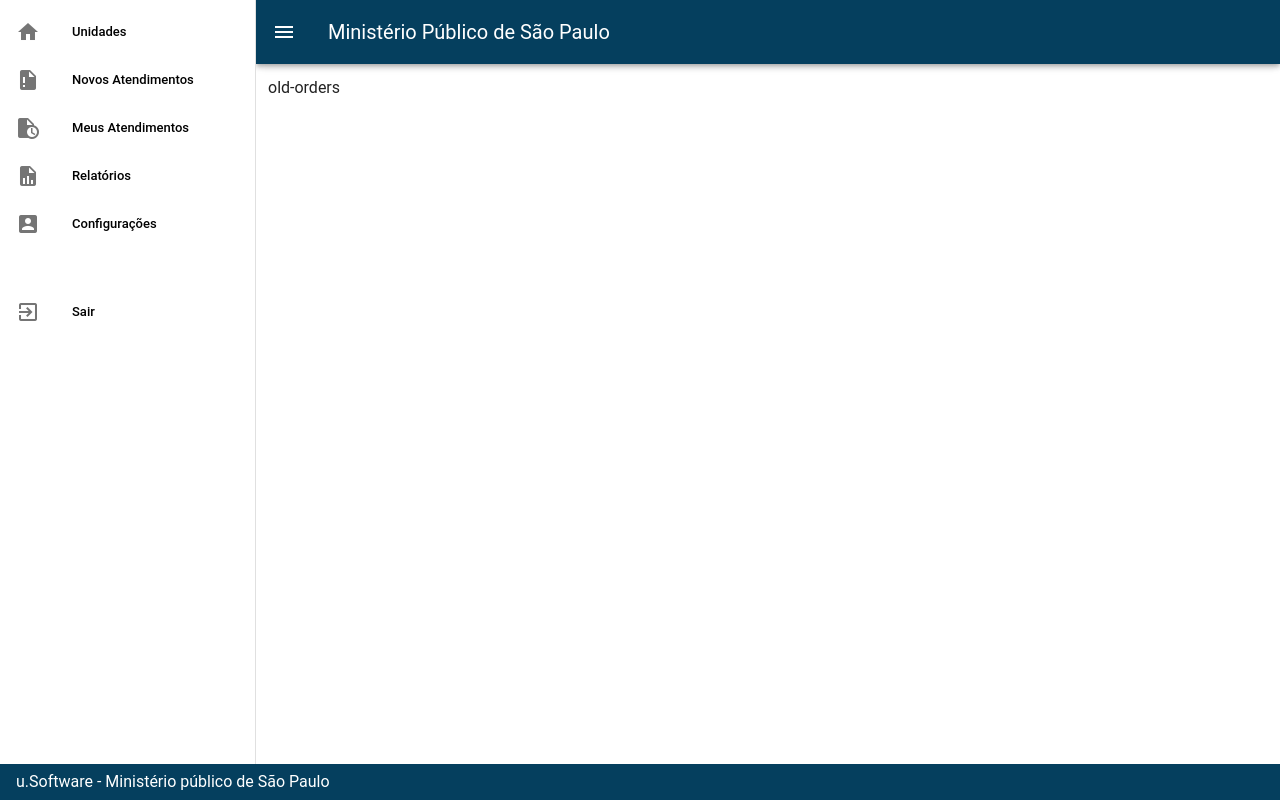
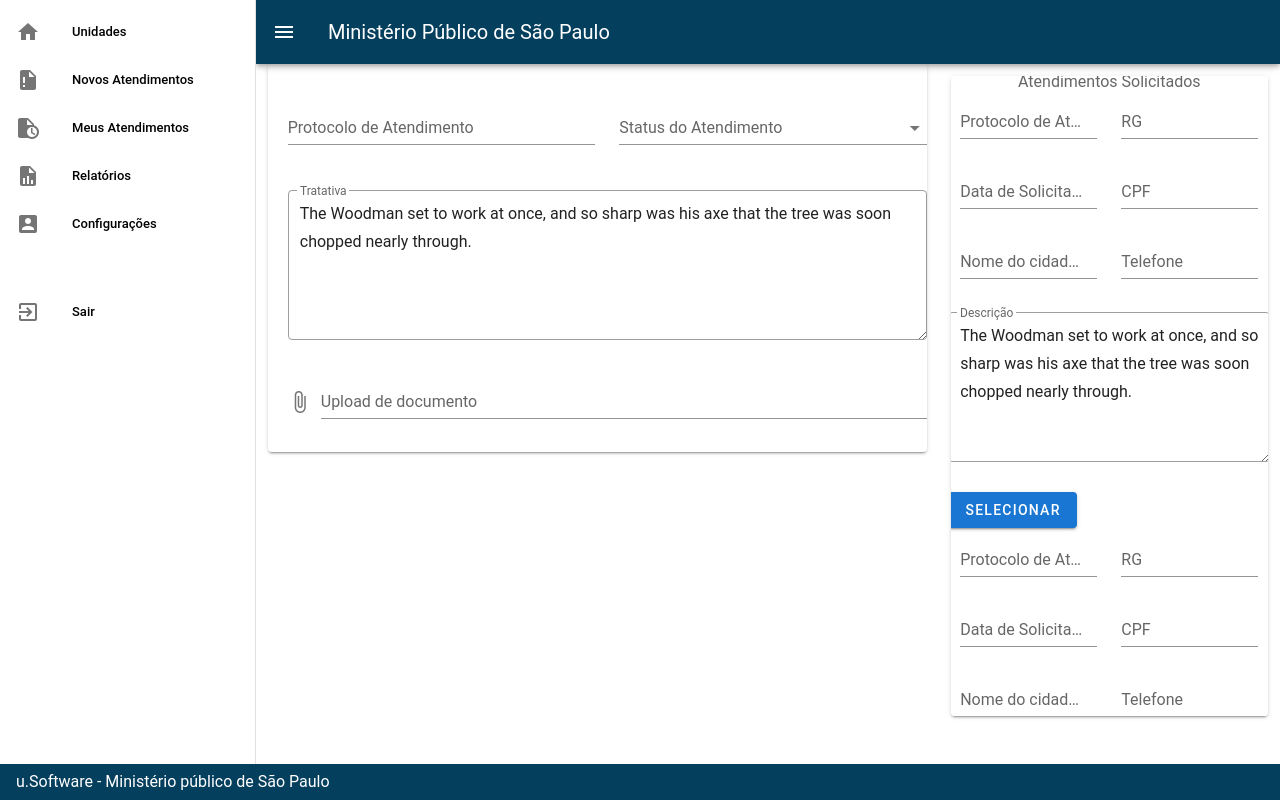
Before and after one commit to AlmeidaIgorCarlos/uSoftware-mp-front, a Vue app: page /main/old-orders in a window 1280 px wide. Built offline with nearby package versions, Linux system fonts and the light colour scheme.

Commit message:
preview design of new-orders and old-orders done

```diff
--- a/src/views/new-orders.vue
+++ b/src/views/new-orders.vue
@@ -1,5 +1,104 @@
 <template>
-  <div>new-orders</div>
+  <v-row justify="start">
+    <v-col cols="12" md="12" lg="2">
+      <v-card>
+        <v-row class="padding-top top-padding" justify="center">
+          <v-row justify="center">
+            <v-label>
+              <p>Pesquisa</p>
+            </v-label>
+          </v-row>
+          <v-col cols="12" sm="11">
+            <v-form>
+              <v-select label="Cidade" :items="units"></v-select>
+            </v-form>
+          </v-col>
+        </v-row>
+      </v-card>
+    </v-col>
+    <v-col cols="12" md="12" lg="10">
+      <v-card class="left-padding top-padding right-padding card-height card-scroll">
+        <v-row justify="center">
+          <v-label>Atendimentos Solicitados</v-label>
+        </v-row>
+        <v-form class="item-order">
+          <v-row justify="start">
+            <v-col cols="12" sm="6">
+              <v-text-field placeholder="Protocolo" label="Protocolo de Atendimento" readonly />
+              <v-text-field placeholder="Data de Solicitação" label="Data de Solicitação" readonly />
+              <v-text-field placeholder="Nome do cidadão" label="Nome do cidadão" readonly />
+            </v-col>
+            <v-col cols="12" sm="6">
+              <v-text-field placeholder="RG" label="RG" />
+              <v-text-field placeholder="CPF" label="CPF" />
+              <v-text-field placeholder="Telefone" label="Telefone" />
+            </v-col>
+            <v-row justify="end">
+              <v-col cols="12" sm="12">
+                <v-textarea
+                  outlined
+                  name="input-7-4"
+                  label="Descrição"
+                  value="The Woodman set to work at once, and so sharp was his axe that the tree was soon chopped nearly through."
+                ></v-textarea>
+                <v-btn color="warning">Iniciar Atendimento</v-btn>
+              </v-col>
+            </v-row>
+          </v-row>
+        </v-form>
+        <v-form class="item-order">
+          <v-row justify="start">
+            <v-col cols="12" sm="6">
+              <v-text-field placeholder="Protocolo" label="Protocolo de Atendimento" readonly />
+              <v-text-field placeholder="Data de Solicitação" label="Data de Solicitação" readonly />
+              <v-text-field placeholder="Nome do cidadão" label="Nome do cidadão" readonly />
+            </v-col>
+            <v-col cols="12" sm="6">
+              <v-text-field placeholder="RG" label="RG" />
+              <v-text-field placeholder="CPF" label="CPF" />
+              <v-text-field placeholder="Telefone" label="Telefone" />
+            </v-col>
+            <v-row justify="end">
+              <v-col cols="12" sm="12">
+                <v-textarea
+                  outlined
+                  name="input-7-4"
+                  label="Descrição"
+                  value="The Woodman set to work at once, and so sharp was his axe that the tree was soon chopped nearly through."
+                ></v-textarea>
+                <v-btn color="warning">Iniciar Atendimento</v-btn>
+              </v-col>
+            </v-row>
+          </v-row>
+        </v-form>
+        <v-form class="item-order">
+          <v-row justify="start">
+            <v-col cols="12" sm="6">
+              <v-text-field placeholder="Protocolo" label="Protocolo de Atendimento" readonly />
+              <v-text-field placeholder="Data de Solicitação" label="Data de Solicitação" readonly />
+              <v-text-field placeholder="Nome do cidadão" label="Nome do cidadão" readonly />
+            </v-col>
+            <v-col cols="12" sm="6">
+              <v-text-field placeholder="RG" label="RG" />
+              <v-text-field placeholder="CPF" label="CPF" />
+              <v-text-field placeholder="Telefone" label="Telefone" />
+            </v-col>
+            <v-row justify="end">
+              <v-col cols="12" sm="12">
+                <v-textarea
+                  outlined
+                  name="input-7-4"
+                  label="Descrição"
+                  value="The Woodman set to work at once, and so sharp was his axe that the tree was soon chopped nearly through."
+                ></v-textarea>
+                <v-btn color="warning">Iniciar Atendimento</v-btn>
+              </v-col>
+            </v-row>
+          </v-row>
+        </v-form>
+      </v-card>
+    </v-col>
+  </v-row>
 </template>
 
 <script>
@@ -7,4 +106,26 @@ export default {};
 </script>
 
 <style lang="scss" scoped>
+.top-padding {
+  padding-top: 3%;
+}
+
+.left-padding {
+  padding-left: 3%;
+}
+
+.right-padding {
+  padding-right: 3%;
+}
+
+.card-height {
+  height: 80vh;
+}
+
+.card-scroll {
+  overflow-y: scroll;
+}
+
+.item-order {
+}
 </style>
--- a/src/views/old-orders.vue
+++ b/src/views/old-orders.vue
@@ -1,5 +1,109 @@
 <template>
-  <div>old-orders</div>
+  <v-row justify="start">
+    <v-col cols="12" md="12" lg="8">
+      <v-card>
+        <v-row class="left-padding top-padding" justify="start">
+          <v-col cols="12" sm="6">
+            <v-text-field placeholder="Protocolo" label="Protocolo de Atendimento" readonly />
+          </v-col>
+          <v-col cols="12" sm="6">
+            <v-select label="Status do Atendimento" :items="units"></v-select>
+          </v-col>
+          <v-col cols="12" sm="12">
+            <v-textarea
+              outlined
+              name="input-7-4"
+              label="Tratativa"
+              value="The Woodman set to work at once, and so sharp was his axe that the tree was soon chopped nearly through."
+            ></v-textarea>
+              <v-file-input accept="image/*" label="Upload de documento"></v-file-input>
+          </v-col>
+        </v-row>
+      </v-card>
+    </v-col>
+    <v-col cols="12" md="12" lg="4">
+      <v-card class="left-padding top-padding right-padding card-height card-scroll">
+        <v-row justify="center">
+          <v-label>Atendimentos Solicitados</v-label>
+        </v-row>
+        <v-form class="item-order">
+          <v-row justify="start">
+            <v-col cols="12" sm="6">
+              <v-text-field placeholder="Protocolo" label="Protocolo de Atendimento" readonly />
+              <v-text-field placeholder="Data de Solicitação" label="Data de Solicitação" readonly />
+              <v-text-field placeholder="Nome do cidadão" label="Nome do cidadão" readonly />
+            </v-col>
+            <v-col cols="12" sm="6">
+              <v-text-field placeholder="RG" label="RG" />
+              <v-text-field placeholder="CPF" label="CPF" />
+              <v-text-field placeholder="Telefone" label="Telefone" />
+            </v-col>
+            <v-row justify="end">
+              <v-col cols="12" sm="12">
+                <v-textarea
+                  outlined
+                  name="input-7-4"
+                  label="Descrição"
+                  value="The Woodman set to work at once, and so sharp was his axe that the tree was soon chopped nearly through."
+                ></v-textarea>
+                <v-btn color="primary">Selecionar</v-btn>
+              </v-col>
+            </v-row>
+          </v-row>
+        </v-form>
+        <v-form class="item-order">
+          <v-row justify="start">
+            <v-col cols="12" sm="6">
+              <v-text-field placeholder="Protocolo" label="Protocolo de Atendimento" readonly />
+              <v-text-field placeholder="Data de Solicitação" label="Data de Solicitação" readonly />
+              <v-text-field placeholder="Nome do cidadão" label="Nome do cidadão" readonly />
+            </v-col>
+            <v-col cols="12" sm="6">
+              <v-text-field placeholder="RG" label="RG" />
+              <v-text-field placeholder="CPF" label="CPF" />
+              <v-text-field placeholder="Telefone" label="Telefone" />
+            </v-col>
+            <v-row justify="end">
+              <v-col cols="12" sm="12">
+                <v-textarea
+                  outlined
+                  name="input-7-4"
+                  label="Descrição"
+                  value="The Woodman set to work at once, and so sharp was his axe that the tree was soon chopped nearly through."
+                ></v-textarea>
+                <v-btn color="primary">Selecionar</v-btn>
+              </v-col>
+            </v-row>
+          </v-row>
+        </v-form>
+        <v-form class="item-order">
+          <v-row justify="start">
+            <v-col cols="12" sm="6">
+              <v-text-field placeholder="Protocolo" label="Protocolo de Atendimento" readonly />
+              <v-text-field placeholder="Data de Solicitação" label="Data de Solicitação" readonly />
+              <v-text-field placeholder="Nome do cidadão" label="Nome do cidadão" readonly />
+            </v-col>
+            <v-col cols="12" sm="6">
+              <v-text-field placeholder="RG" label="RG" />
+              <v-text-field placeholder="CPF" label="CPF" />
+              <v-text-field placeholder="Telefone" label="Telefone" />
+            </v-col>
+            <v-row justify="end">
+              <v-col cols="12" sm="12">
+                <v-textarea
+                  outlined
+                  name="input-7-4"
+                  label="Descrição"
+                  value="The Woodman set to work at once, and so sharp was his axe that the tree was soon chopped nearly through."
+                ></v-textarea>
+                <v-btn color="primary">Selecionar</v-btn>
+              </v-col>
+            </v-row>
+          </v-row>
+        </v-form>
+      </v-card>
+    </v-col>
+  </v-row>
 </template>
 
 <script>
@@ -7,4 +111,26 @@ export default {};
 </script>
 
 <style lang="scss" scoped>
+.top-padding {
+  padding-top: 3%;
+}
+
+.left-padding {
+  padding-left: 3%;
+}
+
+.right-padding {
+  padding-right: 3%;
+}
+
+.card-height {
+  height: 80vh;
+}
+
+.card-scroll {
+  overflow-y: scroll;
+}
+
+.item-order {
+}
 </style>
```
